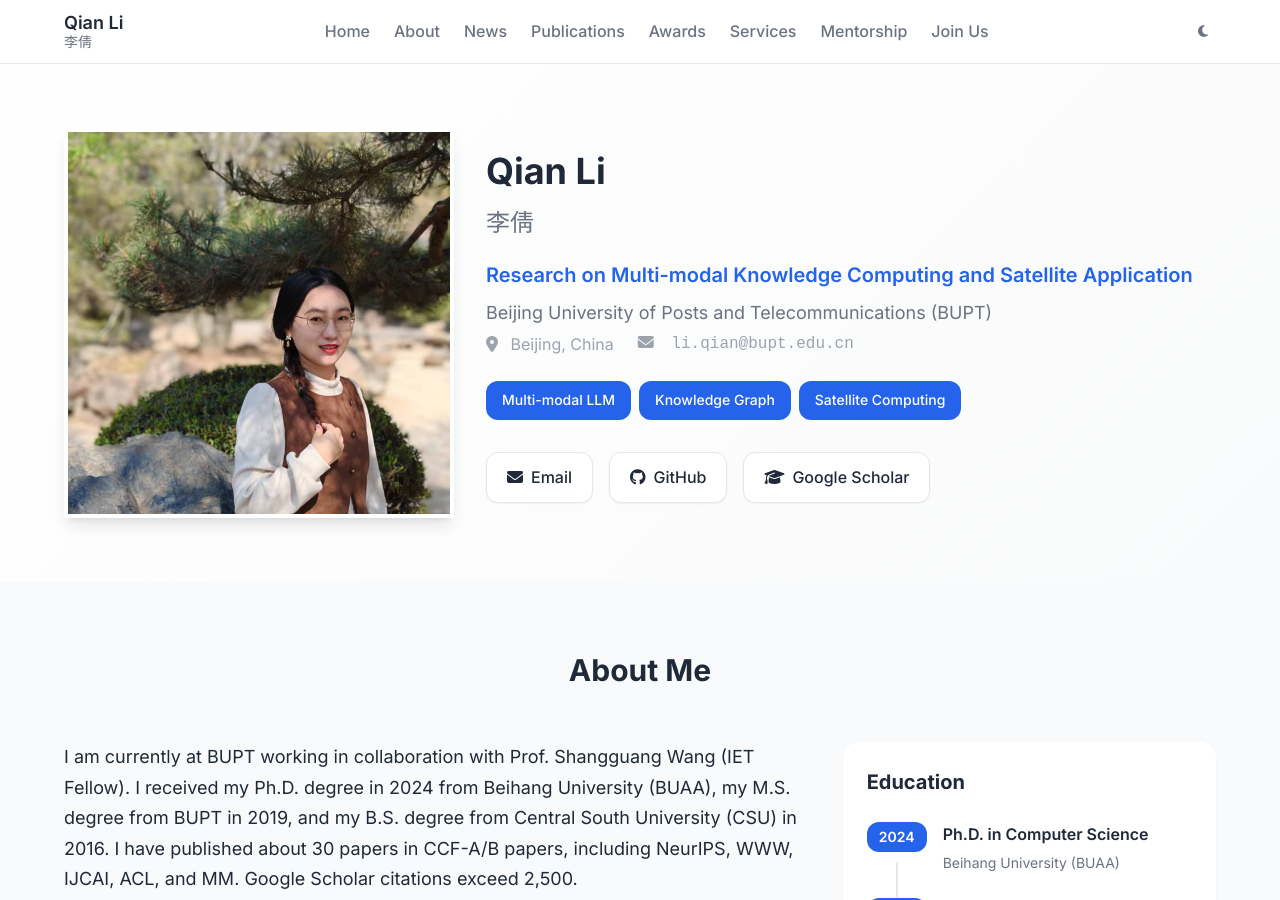
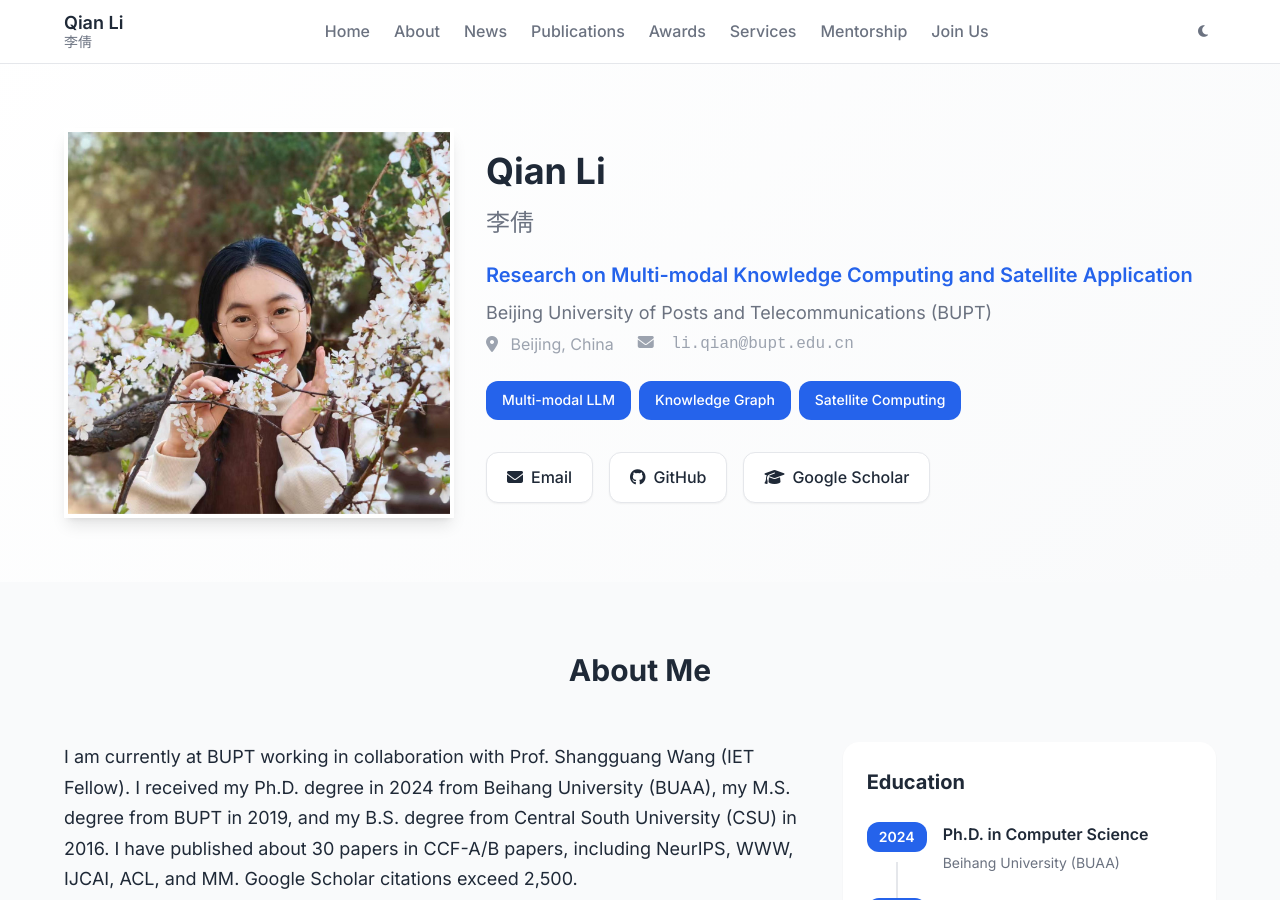
Before and after one commit to xiaoqian19940510/xiaoqian19940510.github.io, a Jekyll site: the page built from index.html, in a window 1280 px wide and 900 px high. Built offline with Jekyll 4.4.1, drawn with Linux system fonts in a browser that asks for light colours; the list of posts is cut into pages by our own code.

Commit message:
Update author.yml

```diff
--- a/_data/author.yml
+++ b/_data/author.yml
@@ -13,7 +13,7 @@ contact:
 
 # 个人照片
 # photo: "/assets/images/qian_li.jpg"
-photo: "/assets/images/QL.jpg"
+photo: "/assets/images/QL2.jpg"
 
 # 研究兴趣
 research_interests:
```
